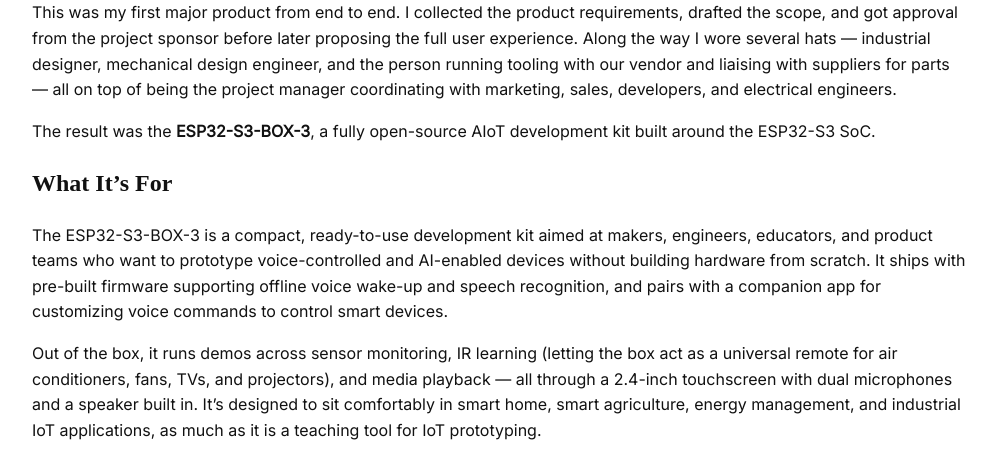
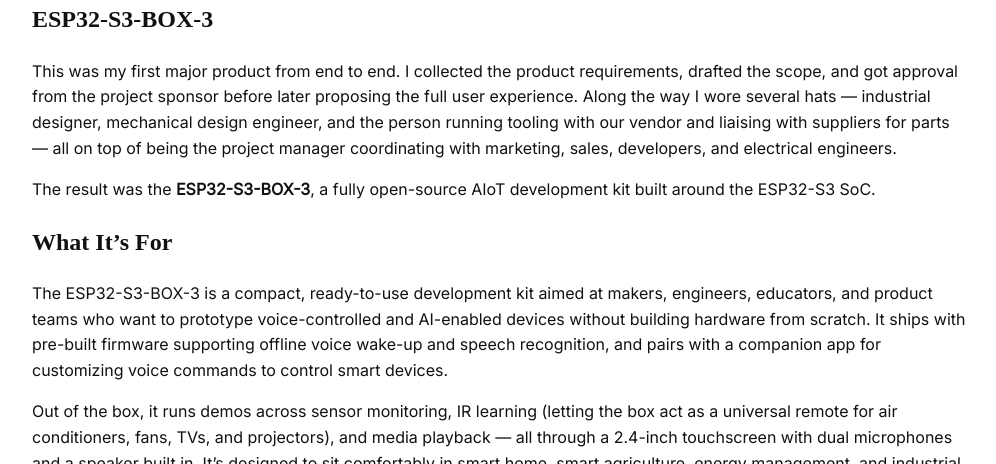
Before and after one commit to kaitkj/kaitkj.github.io, a Jekyll site: the page built from _projects/ESP32-S3-BOX-3.md, in a window 1280 px wide and 900 px high, scrolled down 855 px, cut to the strip 228-692 px from the top of the window. Shown: the whole strip, without its empty margins (140-1136 px from the left). Built offline with Jekyll 4.4.1, drawn with Linux system fonts in a browser that asks for light colours; some web fonts are replaced.

Commit message:
Update ESP32-S3-BOX-3.md

```diff
--- a/_projects/ESP32-S3-BOX-3.md
+++ b/_projects/ESP32-S3-BOX-3.md
@@ -10,6 +10,8 @@
   - /assets/images/projects/esp32-s3-box-3-3.jpg
 tags: [ESP32-S3, Industrial Design, Mechanical Design, Tooling, Project Management, Product Management, AI, IoT]
 ---
+
+## ESP32-S3-BOX-3
 
 This was my first major product from end to end. I collected the product requirements, drafted the scope, and got approval from the project sponsor before later proposing the full user experience. Along the way I wore several hats — industrial designer, mechanical design engineer, and the person running tooling with our vendor and liaising with suppliers for parts — all on top of being the project manager coordinating with marketing, sales, developers, and electrical engineers.
 
```
